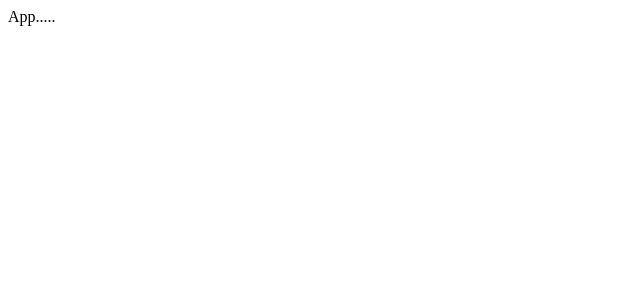
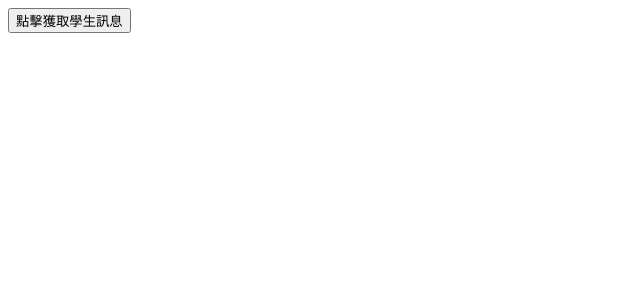
Before and after one commit to DennisLin0125/React, a React (Create React App) app: page / in a window 1280 px wide. Shown: the top 300 px of the page, without its empty margins (0-640 px from the left). Built offline with nearby package versions, Linux system fonts and the light colour scheme.

Commit message:
React_axios基本配置

```diff
--- a/package.json
+++ b/package.json
@@ -6,6 +6,7 @@
     "@testing-library/jest-dom": "^5.17.0",
     "@testing-library/react": "^13.4.0",
     "@testing-library/user-event": "^13.5.0",
+    "axios": "^1.5.0",
     "react": "^18.2.0",
     "react-dom": "^18.2.0",
     "react-scripts": "5.0.1",
--- a/src/App.js
+++ b/src/App.js
@@ -1,9 +1,29 @@
 import React, { Component } from 'react'
 
+import axios from 'axios'
+
+// 配置defaul url
+axios.defaults.baseURL = "http://localhost:5000"
+
 export default class App extends Component {
+
+  getStudentData = () => {
+    axios({
+        method: "GET",
+        //url
+        url: "/students",
+
+    }).then(res => {
+        console.log("請求成功:",res);
+    }).catch((reason)=>{
+        console.error("失敗了:",reason);
+    })
+  }
   render() {
     return (
-      <div>App.....</div>
+      <div>
+        <button onClick={this.getStudentData}>點擊獲取學生訊息</button>
+      </div>
     )
   }
 }
```
Also changed, not shown: 1 other file (tests, documents, lock files or other folders).
